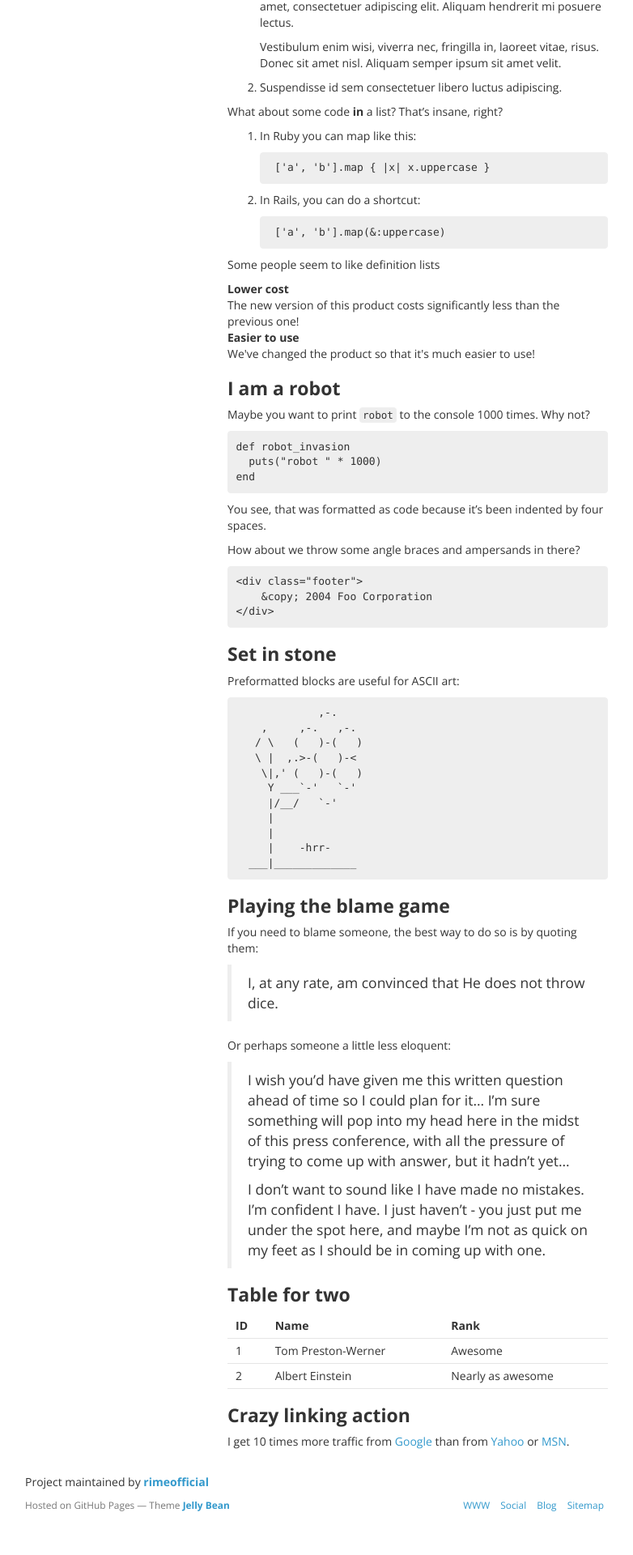
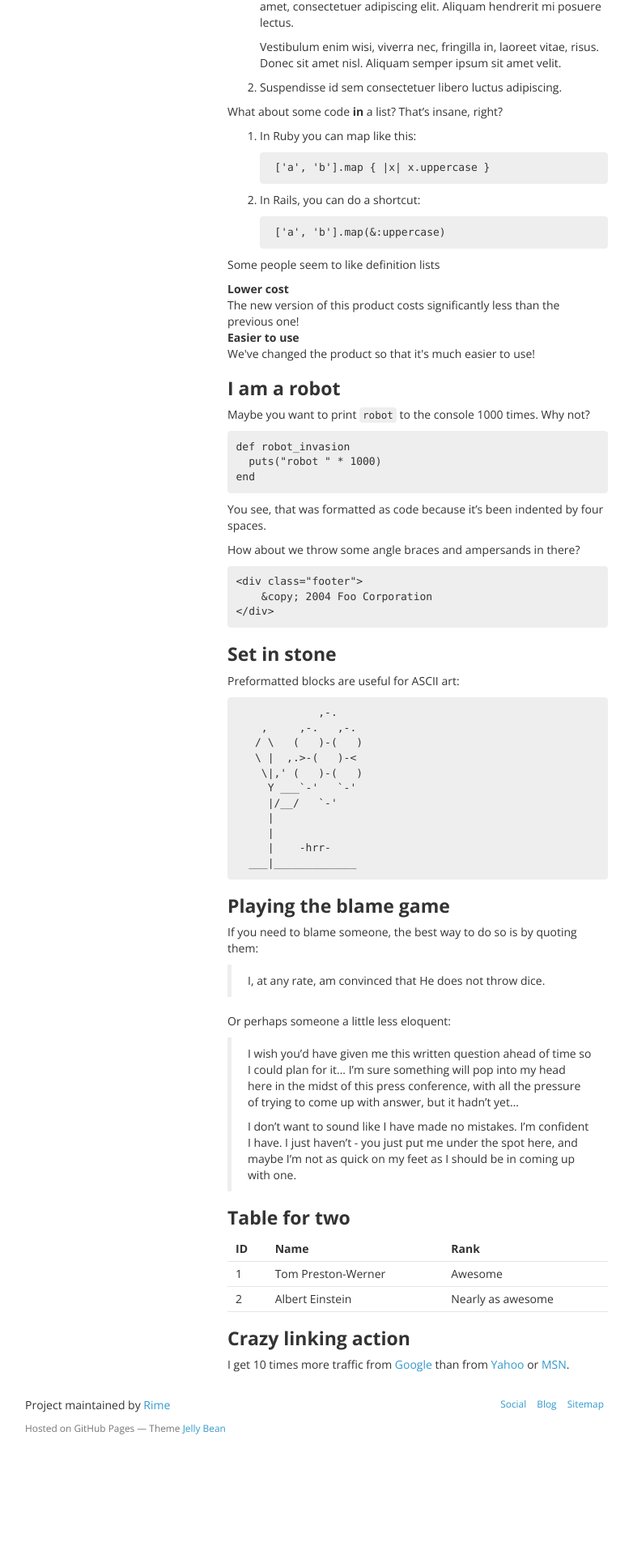
Before and after one commit to RimeCoOfficial/Minima, a Jekyll site: the page built from index.md, in a window 1280 px wide. Shown: the part 1039-2959 px from the top of the page at 81% size, without its empty margins (249-1031 px from the left). Built offline with Jekyll 4.4.1, drawn with Linux system fonts in a browser that asks for light colours; nearby versions of some CDN libraries; after the commit the page ends 2864 px from its top, so only the background shows below that.

Commit message:
Not a Domain #7 @girishnayak12 www2.0

```diff
--- a/_config.yml
+++ b/_config.yml
@@ -35,5 +35,7 @@ defaults:
 ga:               UA-41643154-1
 
 app:
-  name:           Rime
-  domain:         rime.co
+  title:          Rime
+  home:           rime.co
+  social:         rime
+  blog:           rimeofficial.tumblr.com
--- a/_includes/footer.html
+++ b/_includes/footer.html
@@ -2,28 +2,30 @@
 <footer>
   <section>
     <div class="container">
-      <p>
-        Project maintained by <strong><a href="http://github.com/{{ site.github.username }}">{{ site.github.username }}</a></strong>
-      </p>
 
-      <ul class="list-unstyled pull-left">
-        <li class="small text-muted">
-          Hosted on GitHub Pages &mdash; Theme <strong><a href="http://github.com/Rimeofficial/jelly-bean">Jelly Bean</a></strong>
-        </li>
+      <ul class="small list-inline pull-right">
+        <!-- <li><a href="http://rimeofficial.github.io/about">About</a></li> -->
+        <!-- <li><a href="http://rimeofficial.github.io/press">Press</a></li> -->
+        <!-- <li><a href="http://rimeofficial.github.io/jobs">Jobs</a></li> -->
+        <!-- <li><a href="http://rimeofficial.github.io/privacy">Privacy</a></li> -->
+        <!-- <li><a href="http://rimeofficial.github.io/terms">Terms</a></li> -->
+        <li><a href="http://rime.co/@{{ site.app.social }}">Social</a></li>
+        <li><a href="http://{{ site.app.blog }}">Blog</a></li>
+        <li><a href="{{ site.baseurl }}/sitemap.xml">Sitemap</a></li>
       </ul>
 
-      <ul class="small list-inline pull-right">
-        <li><a class="link-light-inverse" href="http://{{ site.app.domain }}">WWW</a></li>
-        <!-- <li><a class="link-light-inverse" href="http://rimeofficial.github.io/about">About</a></li> -->
-        <!-- <li><a class="link-light-inverse" href="http://rimeofficial.github.io/press">Press</a></li> -->
-        <!-- <li><a class="link-light-inverse" href="http://rimeofficial.github.io/jobs">Jobs</a></li> -->
-        <!-- <li><a class="link-light-inverse" href="http://rimeofficial.github.io/privacy">Privacy</a></li> -->
-        <!-- <li><a class="link-light-inverse" href="http://rimeofficial.github.io/terms">Terms</a></li> -->
-        <li><a class="link-light-inverse" href="http://rime.co/@rime">Social</a></li>
-        <li><a class="link-light-inverse" href="http://rimeofficial.tumblr.com">Blog</a></li>
-        <li><a class="link-light-inverse" href="{{ site.baseurl }}/sitemap.xml">Sitemap</a></li>
-      </ul>
+      <div class="pull-left">
+        <p>
+          <!-- Project maintained by <strong><a href="http://github.com/{{ site.github.username }}">{{ site.github.username }}</a></strong> -->
+          Project maintained by <a href="http://{{ site.app.home }}">{{ site.app.title }}</a>
+        </p>
 
+        <ul class="list-unstyled">
+          <li class="small text-muted">
+            Hosted on GitHub Pages &mdash; Theme <a href="http://github.com/Rimeofficial/jelly-bean">Jelly Bean</a>
+          </li>
+        </ul>
+      </div>
     </div>
   </section>
 </footer>
--- a/_includes/head.html
+++ b/_includes/head.html
@@ -23,9 +23,9 @@ Build infos
 
   <title>
     {% if page.title == "Home" %}
-      {{ site.title }} &ndash; {{ site.app.name }}
+      {{ site.title }} &ndash; {{ site.app.title }}
     {% else %}
-      {{ site.title }} &middot; {{ page.title }} &ndash; {{ site.app.name }}
+      {{ site.title }} &middot; {{ page.title }} &ndash; {{ site.app.title }}
     {% endif %}
   </title>
 
@@ -65,5 +65,6 @@ Build infos
   <link rel="apple-touch-icon" sizes="120x120"  href="{{ site.baseurl }}/images/icon_120.png">
   <link rel="apple-touch-icon" sizes="152x152"  href="{{ site.baseurl }}/images/icon_152.png">
   <link rel="apple-touch-icon"                  href="{{ site.baseurl }}/images/icon_152.png"> -->
-  <link rel="icon"             type="image/png" href="http://www.google.com/s2/favicons?domain={{ site.app.domain }}">
+  <!-- <link rel="icon"             type="image/png" href="http://{{ site.app.home }}/favicon.ico"> -->
+  <link rel="icon"             type="image/png" href="{{ site.baseurl }}/favicon.ico">
 </head>
--- a/stylesheets/main.css
+++ b/stylesheets/main.css
@@ -1,4 +1,4 @@
-@import url(https://fonts.googleapis.com/css?family=Open+Sans:400,400italic,700italic,700);
+@import url(https://fonts.googleapis.com/css?family=Open+Sans:300,400,400italic,700,700italic);
 
 /* Sticky footer styles
 http://getbootstrap.com/examples/sticky-footer/sticky-footer.css
--- a/third-party/twbs/bootstrap/3.3.6/config.json
+++ b/third-party/twbs/bootstrap/3.3.6/config.json
@@ -374,7 +374,7 @@
     "@abbr-border-color": "@gray-light",
     "@headings-small-color": "@gray-light",
     "@blockquote-small-color": "@gray-light",
-    "@blockquote-font-size": "(@font-size-base * 1.25)",
+    "@blockquote-font-size": "@font-size-base",
     "@blockquote-border-color": "@gray-lighter",
     "@page-header-border-color": "@gray-lighter",
     "@dl-horizontal-offset": "@component-offset-horizontal",
@@ -431,5 +431,5 @@
     "scrollspy.js",
     "transition.js"
   ],
-  "customizerUrl": "http://getbootstrap.com/customize/?id=3b4c484af1c66e009f27c95f9b2287c3"
+  "customizerUrl": "http://getbootstrap.com/customize/?id=6693e7ac8fcf53a779874c3fd9cedb30"
 }
```
Also changed, not shown: third-party/twbs/bootstrap/3.3.6/README.md (+4 -3 lines), third-party/twbs/bootstrap/3.3.6/css/bootstrap-theme.css, third-party/twbs/bootstrap/3.3.6/css/bootstrap-theme.min.css, third-party/twbs/bootstrap/3.3.6/css/bootstrap.css, third-party/twbs/bootstrap/3.3.6/css/bootstrap.min.css, third-party/twbs/bootstrap/3.3.6/js/bootstrap.js, third-party/twbs/bootstrap/3.3.6/js/bootstrap.min.js.
